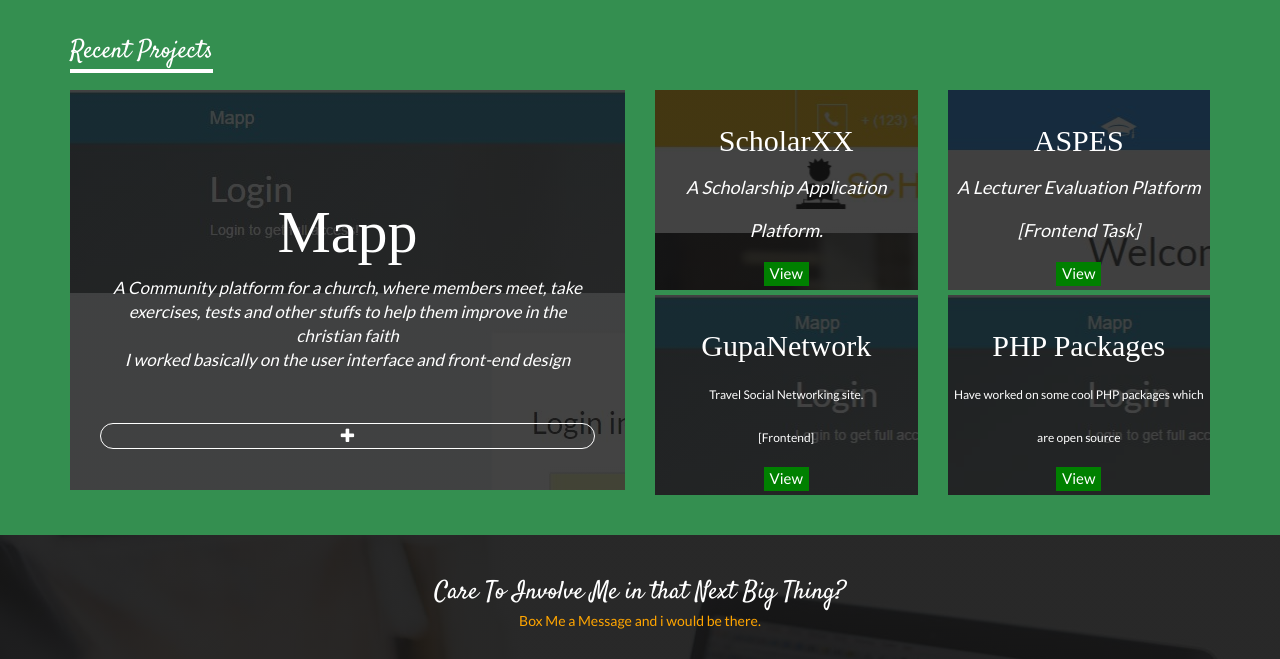
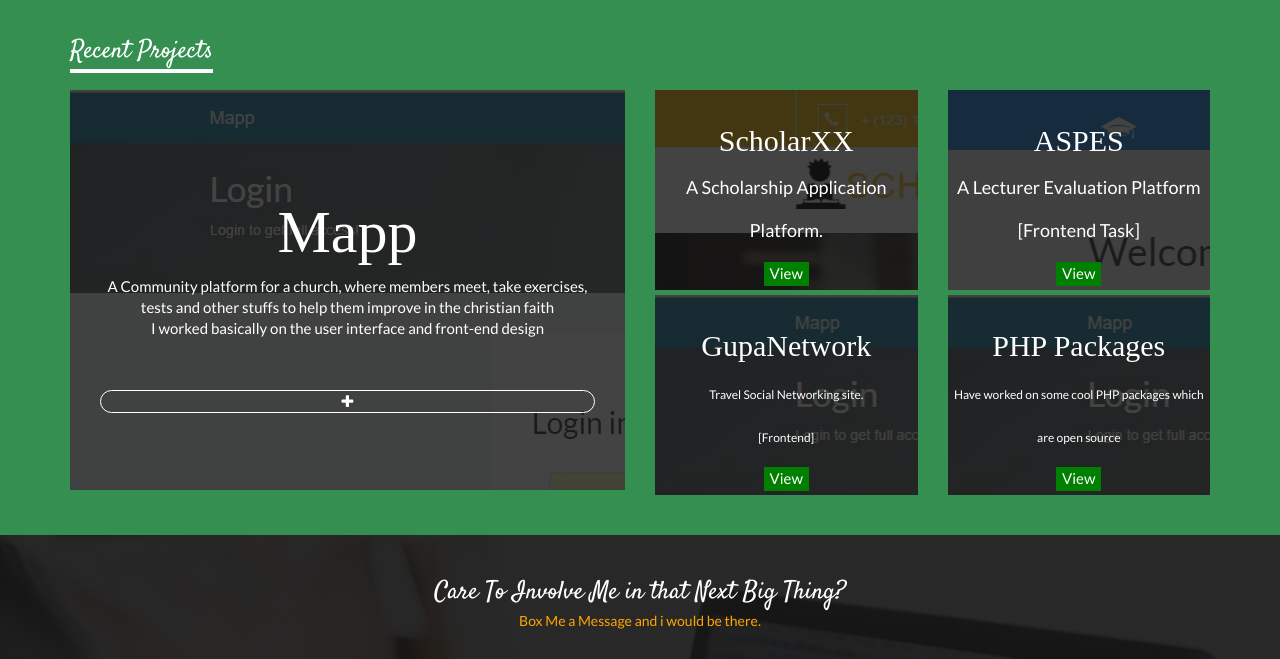
Before and after one commit to Kofacts/KofactsV1, a plain HTML site: page index.html in a window 1280 px wide. Shown: the part 1207-1866 px from the top of the page. Drawn offline with Linux system fonts and the light colour scheme; a web font is replaced by a local one.

Commit message:
Added index.html clues

```diff
--- a/index.html
+++ b/index.html
@@ -473,13 +473,13 @@
 								<span class="project_title" style="font-size: 60px; font-family: 'Love Ya Like A Sister'; color: white; padding-top: 100px">
 									Mapp
 									<br>
-									<div  style="font-family: 'Lato'; font-size: 17px; padding-left: 30px; padding-right: 30px;">
-									<em>A Community platform for a church, where members meet, take exercises, tests and other stuffs to help them improve in the christian faith<br>
+									<div  style="font-family: 'Lato'; font-size: 15px; padding-left: 30px; padding-right: 30px;">
+									<span>A Community platform for a church, where members meet, take exercises, tests and other stuffs to help them improve in the christian faith<br>
 									I worked basically on the user interface and front-end design
-									</em>
+									</span>
 
 
-									<div data-toggle="modal" data-target="#myModal" style="border: 1px solid white; border-radius: 200px; margin-top: 50px;">
+									<div data-toggle="modal" data-target="#myModal" style="border: 1px solid white; border-radius: 200px; margin-top: 50px; margin-bottom: 50px;">
 										<span class="fa fa-plus"></span>
 									</div>
 
@@ -496,7 +496,7 @@
 								<span class="project_title " style="font-size: 30px; font-family: 'Love Ya Like A Sister'; color: white; ">
 									ScholarXX<br>
 
-									<em style="font-family: 'Lato'; font-size: 18px;">A Scholarship Application Platform. </em><br>
+									<span style="font-family: 'Lato'; font-size: 18px;">A Scholarship Application Platform. </span><br>
 
 									<button data-toggle="modal" data-target="#myModal1"  style="font-size: 15px; background: green; color: white; outline: none; border: none; font-family: 'Lato';">View</button>
 
@@ -511,7 +511,7 @@
 								<span class="project_title " style="font-size: 30px; font-family: 'Love Ya Like A Sister'; color: white; ">
 									ASPES<br>
 
-									<em style="font-family: 'Lato'; font-size: 18px;">A Lecturer Evaluation Platform [Frontend Task] </em><br>
+									<span style="font-family: 'Lato'; font-size: 18px;">A Lecturer Evaluation Platform [Frontend Task] </span><br>
 
 									<button data-toggle="modal" data-target="#myModal2" style="font-size: 15px; background: green; color: white; outline: none; border: none; font-family: 'Lato';">View</button>
 
```
